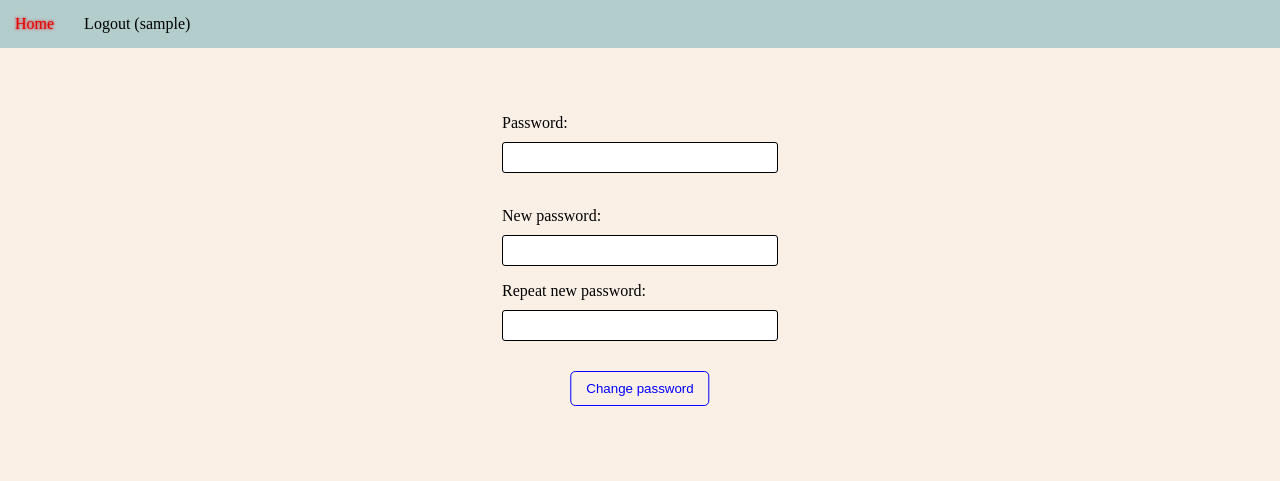
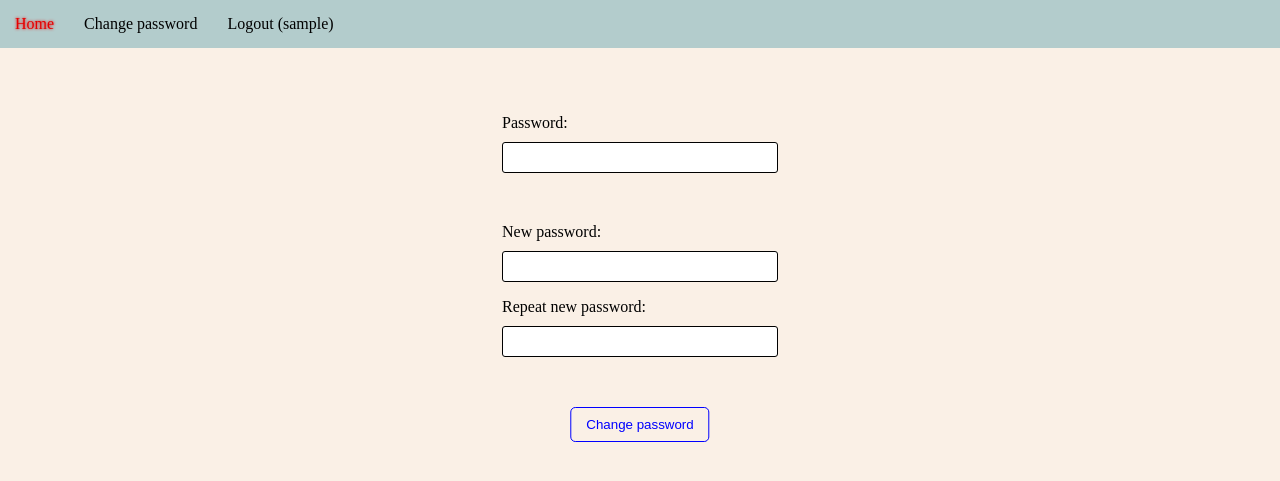
Before and after one commit to AlexRothebest/pdf, a Django app: template templates/main/change-password.html in a window 1280 px wide. Shown: the top 481 px of the page. Run offline with Django 3.2, Linux system fonts and the light colour scheme; the template is opened without the code that fills it: most values are stand-ins (such as "Sample title", 1, 10 or a date in 2020).

Commit message:
Added changing password

```diff
--- a/api/urls.py
+++ b/api/urls.py
@@ -1,7 +1,7 @@
 from django.contrib import admin
 from django.urls import path
 
-from .views import login, logout, add_user, restore_password, parse_pdf_file,\
+from .views import login, logout, add_user, restore_password, change_password, parse_pdf_file,\
 				   change_clients_data, delete_clients, download_clients_parsed_data
 
 
@@ -10,6 +10,7 @@ urlpatterns = [
 	path('logout', logout),
 	path('add-user', add_user),
 	path('restore-password', restore_password),
+	path('change-password', change_password),
 
 	path('delete-clients', delete_clients),
 	path('change-clients-data', change_clients_data),
--- a/static/css/change-password.css
+++ b/static/css/change-password.css
@@ -1,6 +1,15 @@
-#wrong_password_msg,
-#wait_msg {
-	display: none;
+#wrong-password-msg {
+	visibility: hidden;
+	color: red;
+}
+
+
+#passwords-dont-match-error-msg {
+	visibility: hidden;
+	color: red;
+	position: relative;
+	left: 50%;
+	transform: translateX(-50%);
 }
 
 
@@ -13,7 +22,6 @@
 
 
 #container input {
-	/*height: 30px;*/
 	width: 250px;
 	padding: 7px 12px;
 	border: 1px solid black;
@@ -23,7 +31,8 @@
 }
 
 
-#wait_msg {
+#wait-msg {
+	display: none;
 	position: relative;
 	left: 34%;
 }
@@ -31,7 +40,6 @@
 
 
 #container button {
-	margin-top: 30px;
 	position: relative;
 	left: 50%;
 	transform: translateX(-50%);
--- /dev/null
+++ b/static/js/change-password.js
@@ -0,0 +1,99 @@
+function getCookie(name) {
+	var cookieValue = null;
+	if (document.cookie && document.cookie !== '') {
+		var cookies = document.cookie.split(';');
+		for (var i = 0; i < cookies.length; i++) {
+			var cookie = cookies[i].trim();
+			if (cookie.substring(0, name.length + 1) === (name + '=')) {
+				cookieValue = decodeURIComponent(cookie.substring(name.length + 1));
+				break;
+			}
+		}
+	}
+	return cookieValue;
+}
+
+
+function changePassword() {
+	let oldPassword = $('#old-password-field').val(),
+		newPassword = $('#new-password-field').val(),
+		repeatNewPassword = $('#repeat-new-password-field').val();
+
+
+	$('#wrong-password-msg').css({
+		'visibility': 'hidden'
+	});
+
+	$('#passwords-dont-match-error-msg').css({
+			'visibility': 'hidden'
+		});
+
+	$(`#new-password-field,
+	   #repeat-new-password-field`).css({
+		'border-color': 'black'
+	});
+
+	$('#wait-msg').show();
+
+
+	if (newPassword != repeatNewPassword) {
+		$('#wait-msg').hide();
+
+
+		$(`#new-password-field,
+		   #repeat-new-password-field`).css({
+			'border-color': 'red'
+		});
+
+		$('#passwords-dont-match-error-msg').css({
+			'visibility': 'visible'
+		});
+
+
+		return;
+	}
+
+
+	$.ajax({
+		url: '/api/change-password',
+		method: 'POST',
+		async: true,
+		data: {
+			oldPassword: oldPassword,
+			newPassword: newPassword
+		},
+		headers: {
+			'X-CSRFToken': getCookie('csrftoken')
+		},
+		success: function(result) {
+			if (result.status == 'accepted') {
+				$('#wait-msg').hide();
+
+				location.href = '/';
+			} else {
+				if (result.message == 'Wrong password') {
+					$('#wait-msg').hide();
+
+					$('#wrong-password-msg').css({
+						'visibility': 'visible'
+					});
+				}
+			}
+		},
+		error: function() {
+			alert('Error in AJAX((99(((((99((');
+			$('#wait_msg').hide();
+		}
+	});
+}
+
+
+$(document).ready(function() {
+	$('#change-password').click(changePassword);
+
+	$('input').keyup(function(e) {
+		if (e.keyCode == 13) {
+			changePassword();
+		}
+	});
+});
--- a/static/js/login.js
+++ b/static/js/login.js
@@ -49,6 +49,7 @@ function authenticateUser() {
 
 $(document).ready(function () {
 	$('#login-btn').click(authenticateUser);
+
 	$('input').keyup(function(e) {
 		if (e.keyCode == 13) {
 			authenticateUser();
--- a/templates/includes/navbar.html
+++ b/templates/includes/navbar.html
@@ -6,9 +6,7 @@
 				{% if status == 'a' %}
 					<li><a href = '/add-user/'>Add new user</a></li>
 				{% endif %}
-				<!--
 				<li><a href = '/change-password'>Change password</a></li>
-				-->
 				<li><a href = '/api/logout'>Logout ({{ username }})</a></li>
 			{% else %}
 				<li><a href = '/login/'>Login</a></li>
--- a/templates/main/change-password.html
+++ b/templates/main/change-password.html
@@ -20,18 +20,18 @@
 
 		<div id='container'>
 			<p>Password:</p>
-			<input type = 'text' id = 'old-password-field'>
+			<input type = 'password' id = 'old-password-field'>
 			<br>
-			<p id = 'wrong_password_msg'>Wrong password</p>
-			<br>
+			<p id = 'wrong-password-msg'>Wrong password</p>
 			<p>New password:</p>
-			<input type = 'text' id = 'email-field'>
+			<input type = 'password' id = 'new-password-field'>
 			<br>
 			<p>Repeat new password:</p>
-			<input type = 'text' id = 'email-field'>
+			<input type = 'password' id = 'repeat-new-password-field'>
+			<p id='passwords-dont-match-error-msg'>Passwords don't match</p>
+			<button id='change-password'>Change password</button>
 			<br>
-			<button id='restore-by-email-btn'>Change password</button><br>
-			<a id = 'wait_msg'><br>Just a second...</a>
+			<a id = 'wait-msg'><br>Just a second...</a>
 		</div>
 
 
```
Also changed, not shown: api/views.py (+38 -0 lines).
